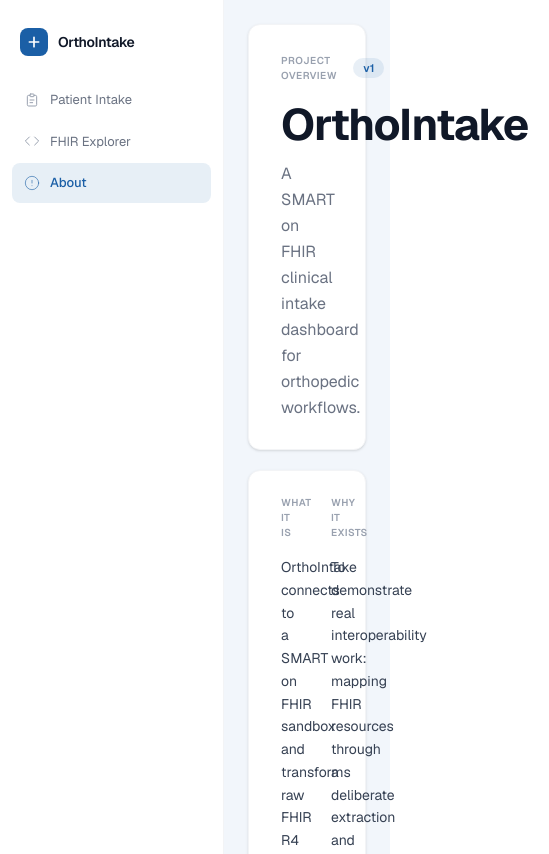
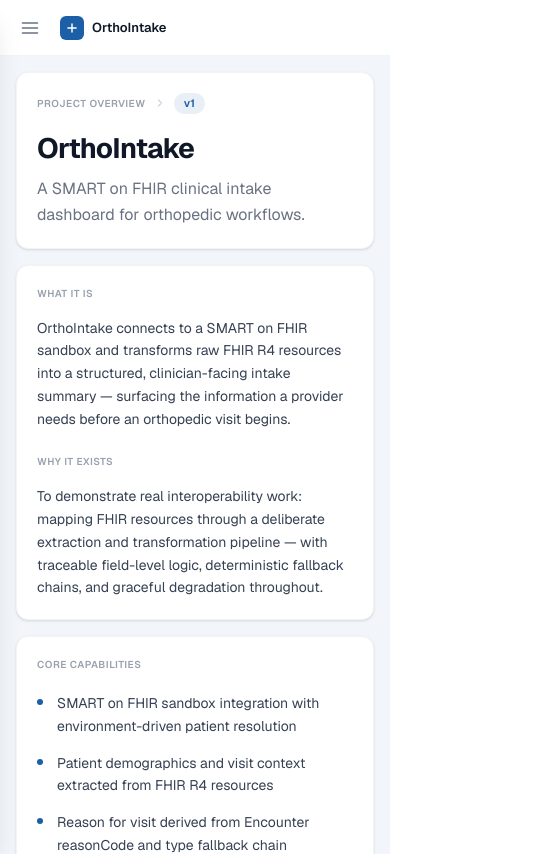
Before and after one commit to andrewbalacy/ortho-intake, a Next.js app: page /about in a window 390 px wide. Shown: the top 854 px of the page, 549 px wide, since content can reach past the window. Built offline with nearby package versions, Linux system fonts and the light colour scheme.

Commit message:
Improve OrthoIntake mobile responsiveness

```diff
--- a/app/about/page.tsx
+++ b/app/about/page.tsx
@@ -21,9 +21,9 @@ const ARCHITECTURE: [string, string][] = [
 export default function AboutPage() {
   return (
     <AppShell>
-      <div className="p-6 space-y-5">
+      <div className="p-4 md:p-6 space-y-4 md:space-y-5">
         {/* Header card */}
-        <div className="bg-white rounded-xl border border-gray-100 shadow-sm px-8 pt-7 pb-7">
+        <div className="bg-white rounded-xl border border-gray-100 shadow-sm px-5 pt-5 pb-5 md:px-8 md:pt-7 md:pb-7">
           <div className="flex items-center gap-2 mb-5">
             <span className="text-[10px] font-semibold uppercase tracking-wider text-gray-400">
               Project Overview
@@ -43,7 +43,7 @@ export default function AboutPage() {
               v1
             </span>
           </div>
-          <h1 className="text-[2.75rem] font-bold tracking-tight text-gray-900 leading-none">
+          <h1 className="text-[1.75rem] md:text-[2.75rem] font-bold tracking-tight text-gray-900 leading-none">
             OrthoIntake
           </h1>
           <p className="mt-3.5 text-base text-gray-500 max-w-xl leading-relaxed">
@@ -52,8 +52,8 @@ export default function AboutPage() {
         </div>
 
         {/* What it is / Why it exists */}
-        <div className="bg-white rounded-xl border border-gray-100 shadow-sm px-8 py-6">
-          <div className="grid grid-cols-2 gap-12 max-w-3xl">
+        <div className="bg-white rounded-xl border border-gray-100 shadow-sm px-5 py-5 md:px-8 md:py-6">
+          <div className="grid grid-cols-1 md:grid-cols-2 gap-6 md:gap-12 max-w-3xl">
             <div>
               <p className="text-[10px] font-semibold uppercase tracking-wider text-gray-400 mb-4">
                 What it is
@@ -78,7 +78,7 @@ export default function AboutPage() {
         </div>
 
         {/* Core capabilities */}
-        <div className="bg-white rounded-xl border border-gray-100 shadow-sm px-8 py-6">
+        <div className="bg-white rounded-xl border border-gray-100 shadow-sm px-5 py-5 md:px-8 md:py-6">
           <p className="text-[10px] font-semibold uppercase tracking-wider text-gray-400 mb-5">
             Core Capabilities
           </p>
@@ -93,7 +93,7 @@ export default function AboutPage() {
         </div>
 
         {/* Technical architecture */}
-        <div className="bg-white rounded-xl border border-gray-100 shadow-sm px-8 py-6">
+        <div className="bg-white rounded-xl border border-gray-100 shadow-sm px-5 py-5 md:px-8 md:py-6">
           <p className="text-[10px] font-semibold uppercase tracking-wider text-gray-400 mb-5">
             Technical Architecture
           </p>
@@ -108,8 +108,8 @@ export default function AboutPage() {
         </div>
 
         {/* Design decision + status */}
-        <div className="grid grid-cols-2 gap-5">
-          <div className="bg-white rounded-xl border border-gray-100 shadow-sm px-8 py-6">
+        <div className="grid grid-cols-1 md:grid-cols-2 gap-4 md:gap-5">
+          <div className="bg-white rounded-xl border border-gray-100 shadow-sm px-5 py-5 md:px-8 md:py-6">
             <p className="text-[10px] font-semibold uppercase tracking-wider text-gray-400 mb-4">
               Design Decision
             </p>
@@ -121,7 +121,7 @@ export default function AboutPage() {
             </p>
           </div>
 
-          <div className="bg-white rounded-xl border border-gray-100 shadow-sm px-8 py-6">
+          <div className="bg-white rounded-xl border border-gray-100 shadow-sm px-5 py-5 md:px-8 md:py-6">
             <p className="text-[10px] font-semibold uppercase tracking-wider text-gray-400 mb-4">
               Current Status
             </p>
--- a/app/globals.css
+++ b/app/globals.css
@@ -18,4 +18,5 @@ body {
   background: var(--background);
   color: var(--foreground);
   font-family: var(--font-sans);
+  overflow-x: hidden;
 }
--- a/app/page.tsx
+++ b/app/page.tsx
@@ -29,7 +29,7 @@ export default async function Home({
       patientList={patientList}
       currentPatientId={intake.patient.fhirId}
     >
-      <div className="p-6 space-y-5">
+      <div className="p-4 md:p-6 space-y-4 md:space-y-5">
         {/* Patient hero card */}
         <DashboardHeader patient={intake.patient} />
 
@@ -45,7 +45,7 @@ export default async function Home({
         <ChartContext items={intake.chartContext} />
 
         {/* Clinical cards grid */}
-        <div className="grid grid-cols-3 gap-5">
+        <div className="grid grid-cols-1 md:grid-cols-3 gap-4 md:gap-5">
           <ConditionsCard conditions={intake.conditions} />
           <AllergiesCard allergies={intake.allergies} />
           <RecentEncountersCard
--- a/components/dashboard/DashboardHeader.tsx
+++ b/components/dashboard/DashboardHeader.tsx
@@ -15,7 +15,7 @@ export default function DashboardHeader({ patient }: Props) {
 
   return (
     <div className="bg-white rounded-xl border border-gray-100 shadow-sm overflow-hidden">
-      <div className="px-8 pt-7 pb-7">
+      <div className="px-5 pt-5 pb-5 md:px-8 md:pt-7 md:pb-7">
         {/* Breadcrumb */}
         <div className="flex items-center gap-2 mb-6">
           <span className="text-[10px] font-semibold uppercase tracking-wider text-gray-400">
@@ -46,7 +46,7 @@ export default function DashboardHeader({ patient }: Props) {
 
           {/* Name + demographics */}
           <div className="flex-1 min-w-0">
-            <h1 className="text-[2.75rem] font-bold tracking-tight text-gray-900 leading-none">
+            <h1 className="text-[1.75rem] md:text-[2.75rem] font-bold tracking-tight text-gray-900 leading-none">
               {patient.name}
             </h1>
 
@@ -69,7 +69,7 @@ export default function DashboardHeader({ patient }: Props) {
                 {patient.age} years old · {patient.dob}
               </span>
 
-              <span className="w-px h-3.5 bg-gray-200 flex-shrink-0" />
+              <span className="hidden sm:block w-px h-3.5 bg-gray-200 flex-shrink-0" />
 
               <span className="flex items-center gap-1.5 text-sm text-gray-600">
                 <svg
@@ -87,7 +87,7 @@ export default function DashboardHeader({ patient }: Props) {
                 {patient.sex}
               </span>
 
-              <span className="w-px h-3.5 bg-gray-200 flex-shrink-0" />
+              <span className="hidden sm:block w-px h-3.5 bg-gray-200 flex-shrink-0" />
 
               <span className="flex items-center gap-1.5 text-sm text-gray-600">
                 <svg
@@ -110,7 +110,7 @@ export default function DashboardHeader({ patient }: Props) {
             </div>
 
             {/* Clinical metadata */}
-            <div className="mt-5 flex gap-12 flex-wrap">
+            <div className="mt-4 md:mt-5 flex gap-6 md:gap-12 flex-wrap">
               <div>
                 <p className="text-[10px] font-semibold uppercase tracking-wider text-gray-400 mb-1.5">
                   Reason for Visit
--- a/components/dashboard/SummaryCards.tsx
+++ b/components/dashboard/SummaryCards.tsx
@@ -45,7 +45,7 @@ export default function SummaryCards({
     allergies.length === 0 ? "None documented" : `${allergies.length} on record`;
 
   return (
-    <div className="grid grid-cols-4 gap-4">
+    <div className="grid grid-cols-2 md:grid-cols-4 gap-3 md:gap-4">
       {/* Visit Type */}
       <SummaryCard
         iconBg="bg-blue-50"
--- a/components/layout/AppShell.tsx
+++ b/components/layout/AppShell.tsx
@@ -1,3 +1,6 @@
+"use client";
+
+import { useState } from "react";
 import Sidebar from "./Sidebar";
 import type { PatientSummary } from "@/types/patient";
 
@@ -8,10 +11,69 @@ interface Props {
 }
 
 export default function AppShell({ children, patientList, currentPatientId }: Props) {
+  const [sidebarOpen, setSidebarOpen] = useState(false);
+
   return (
     <div className="flex min-h-screen bg-surface">
-      <Sidebar patients={patientList} currentPatientId={currentPatientId} />
-      <main className="flex-1 min-w-0 bg-surface">{children}</main>
+      {/* Mobile backdrop */}
+      {sidebarOpen && (
+        <div
+          className="fixed inset-0 z-20 bg-black/30 md:hidden"
+          onClick={() => setSidebarOpen(false)}
+        />
+      )}
+
+      {/* Sidebar — fixed overlay on mobile, static column on desktop */}
+      <div
+        className={`fixed inset-y-0 left-0 z-30 transition-transform duration-200 md:static md:z-auto md:translate-x-0 ${
+          sidebarOpen ? "translate-x-0" : "-translate-x-full"
+        }`}
+      >
+        <Sidebar patients={patientList} currentPatientId={currentPatientId} />
+      </div>
+
+      {/* Main content */}
+      <main className="flex-1 min-w-0 bg-surface flex flex-col">
+        {/* Mobile top bar */}
+        <div className="flex items-center gap-3 px-4 h-14 bg-white border-b border-gray-100 flex-shrink-0 md:hidden">
+          <button
+            onClick={() => setSidebarOpen(true)}
+            className="p-2 -ml-1 rounded-lg hover:bg-gray-50 text-gray-500 touch-manipulation"
+            aria-label="Open navigation"
+          >
+            <svg
+              className="w-5 h-5"
+              viewBox="0 0 24 24"
+              fill="none"
+              stroke="currentColor"
+              strokeWidth="2"
+              strokeLinecap="round"
+              strokeLinejoin="round"
+            >
+              <line x1="3" y1="6" x2="21" y2="6" />
+              <line x1="3" y1="12" x2="21" y2="12" />
+              <line x1="3" y1="18" x2="21" y2="18" />
+            </svg>
+          </button>
+          <div className="flex items-center gap-2">
+            <div className="w-6 h-6 rounded-md bg-brand flex items-center justify-center flex-shrink-0">
+              <svg
+                className="w-3.5 h-3.5 text-white"
+                viewBox="0 0 24 24"
+                fill="none"
+                stroke="currentColor"
+                strokeWidth="2.5"
+                strokeLinecap="round"
+              >
+                <path d="M12 5v14M5 12h14" />
+              </svg>
+            </div>
+            <span className="text-[13px] font-semibold text-gray-900">OrthoIntake</span>
+          </div>
+        </div>
+
+        <div className="flex-1">{children}</div>
+      </main>
     </div>
   );
 }
--- a/components/layout/Sidebar.tsx
+++ b/components/layout/Sidebar.tsx
@@ -83,7 +83,7 @@ export default function Sidebar({ patients, currentPatientId }: Props) {
   const pathname = usePathname();
 
   return (
-    <aside className="w-56 shrink-0 min-h-screen bg-white border-r border-gray-100 flex flex-col">
+    <aside className="w-56 shrink-0 min-h-screen bg-white border-r border-gray-100 flex flex-col shadow-xl md:shadow-none">
       {/* Logo */}
       <div className="px-5 pt-7 pb-6 flex-shrink-0">
         <div className="flex items-center gap-2.5">
```
Also changed, not shown: components/explorer/ExplorerView.tsx (+9 -9 lines).
